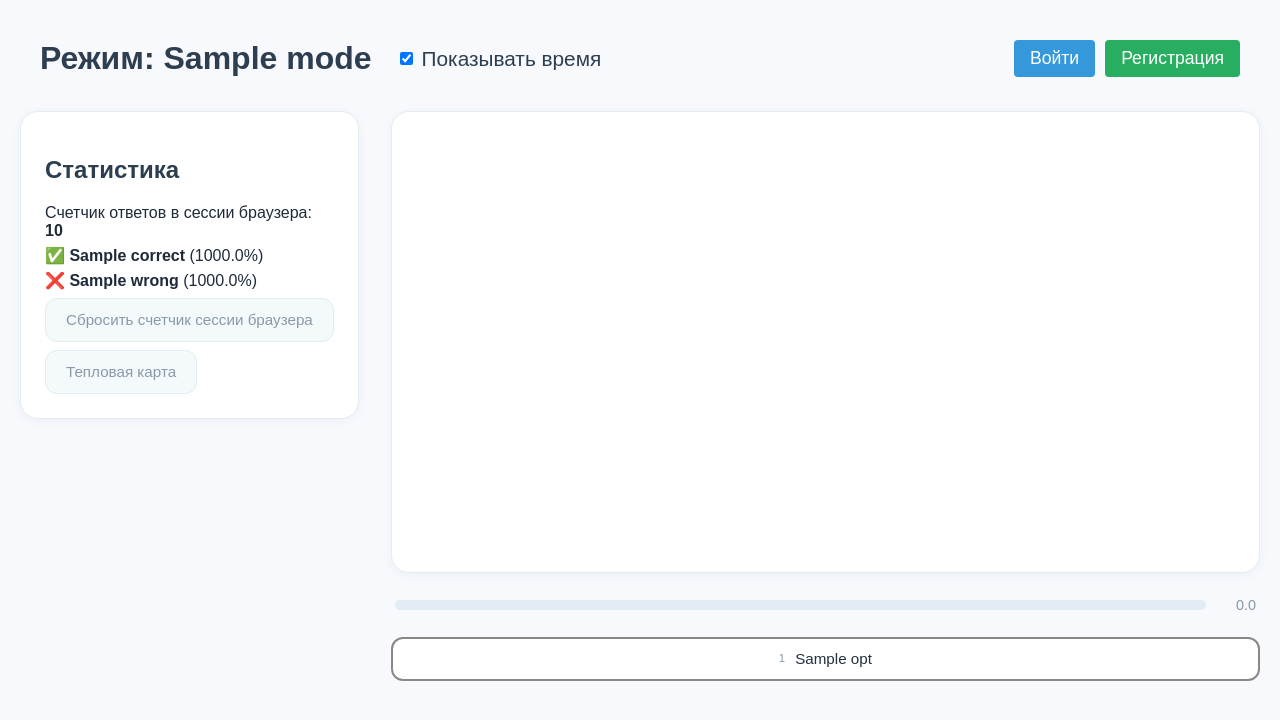
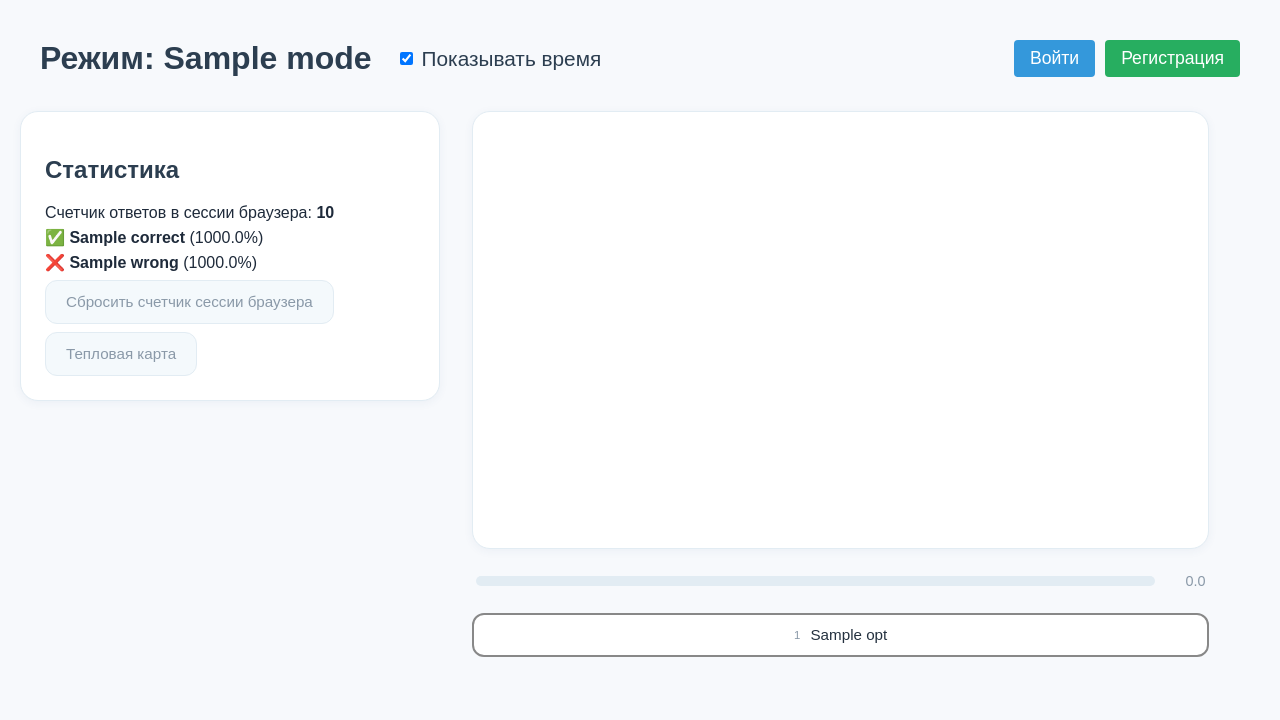
Before and after one commit to MartinIJL7/Poker-charts-trainer, a Python web app: template templates/training.html in a window 1280 px wide. Shown: the top 720 px of the page. Run offline with Jinja, Linux system fonts and the light colour scheme; the template is opened without the code that fills it: most values are stand-ins (such as "Sample title", 1, 10 or a date in 2020).

Commit message:
style(training): size the table by available height, let sidebar absorb the rest
The table card used to cap at a fixed 760px width, leaving dead white
space beside it on wide screens. Switch to sizing the table from
available viewport height (via max-height + aspect-ratio) instead of a
flat pixel cap, so it fills the card on tall/wide monitors without
forcing vertical scroll on short laptop screens. Once the table hits
that height-driven size, the sidebar's flex-grow now claims the
leftover row width instead of it sitting as padding around the table.

```diff
--- a/static/training.css
+++ b/static/training.css
@@ -30,16 +30,28 @@
 /* Sidebar: hand stats (result screen) + session stats, to the left of the
    table on wide screens. It comes first in the markup so reading/tab order
    is stats-then-table; that's fine since both are informational, not the
-   primary action flow. */
+   primary action flow.
+   It also takes the flex-grow share instead of a fixed width: once the
+   table (tr-main) hits its own height-driven size cap, any leftover row
+   width goes here rather than sitting as dead padding around the table
+   card. Capped at max-width so it doesn't balloon on ultrawide screens. */
 .tr-sidebar {
-    flex: 0 0 300px;
+    flex: 1 1 300px;
+    max-width: 420px;
     display: flex;
     flex-direction: column;
     gap: var(--cr-space-lg);
 }
 
+/* flex-basis mirrors tr-table-svg's own max-height/aspect-ratio cap (plus
+   the table card's padding+border) as a definite width, rather than
+   relying on flex's content-based auto sizing to shrink-wrap around a
+   height-constrained replaced element nested a few flex levels deep -
+   that doesn't reliably resolve in real browsers. flex-grow:0 means this
+   column never claims more than that; flex-shrink:1 still lets it
+   compress on narrower desktop widths, same as before. */
 .tr-main {
-    flex: 1 1 auto;
+    flex: 0 1 calc((100vh - 380px) * 680 / 397 + 18px);
     min-width: 0;
     display: flex;
     flex-direction: column;
@@ -73,11 +85,21 @@
     padding: var(--cr-space-sm);
 }
 
+/* width/height both auto (not width:100%) so the aspect-ratio sizing
+   algorithm can shrink the table to fit max-height on short laptop
+   screens, instead of only capping height and letterboxing (which would
+   just bring back empty side margins through a different door). The
+   100vh offset is the fixed chrome above/below the table on the
+   question screen (header + card padding + timer bar + answer grid);
+   it's tight for the wrong-answer result screen's extra verdict/actions
+   cards, which can still need a little scroll - same trade-off already
+   accepted in the table's last width-only pass. */
 .tr-table-svg {
     display: block;
-    width: 100%;
-    max-width: 760px;
+    width: auto;
     height: auto;
+    max-width: 100%;
+    max-height: calc(100vh - 380px);
     aspect-ratio: 680 / 397;
 }
 
```
